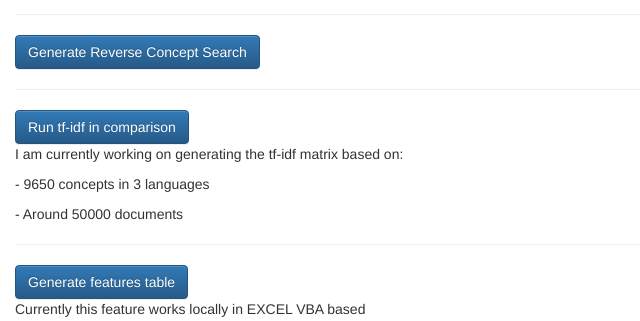
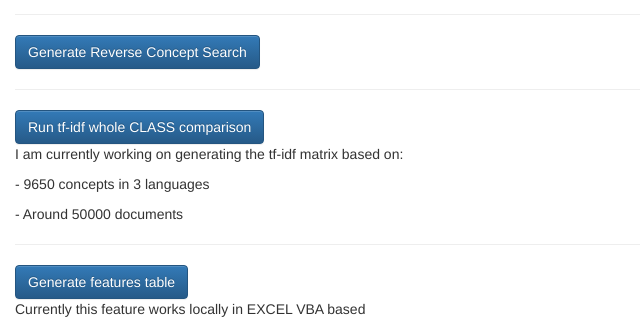
Before and after one commit to joseberlines/my-first-blog, a Django app: page / in a window 1280 px wide. Shown: the part 856-1177 px from the top of the page, without its empty margins (0-640 px from the left). Run offline with Django 3.2, Linux system fonts and the light colour scheme; data that the repository does not hold is empty; some libraries are stand-ins or nearby versions.

Commit message:
the showcase8

```diff
--- a/blog/templates/blog/post_list.html
+++ b/blog/templates/blog/post_list.html
@@ -73,7 +73,7 @@
 		<div>
 		<button type="submit" class="btn btn-primary">Generate Reverse Concept Search</button>
 		<hr/>
-		<button type="submit" class="btn btn-primary">Run tf-idf in comparison</button>
+		<button type="submit" class="btn btn-primary">Run tf-idf whole CLASS comparison</button>
 		<p>I am currently working on generating the tf-idf matrix based on:</p>
 		<p>- 9650 concepts in 3 languages</p>
 		<p>- Around 50000 documents </p>
```
